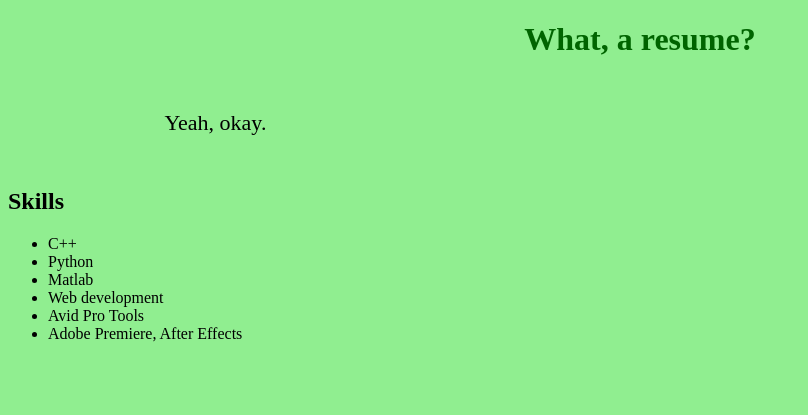
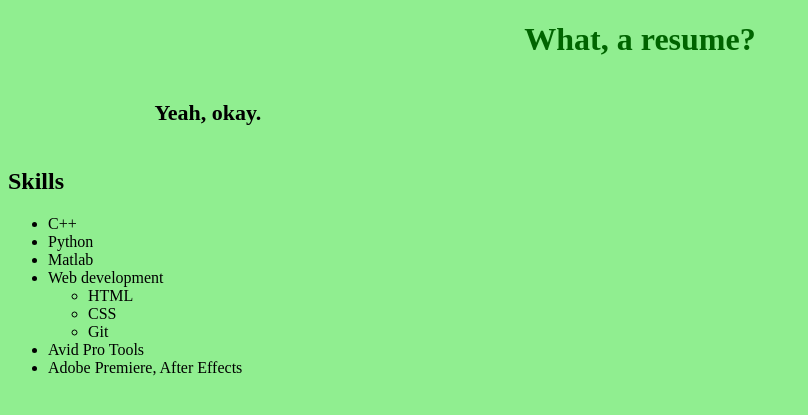
Before and after one commit to johncmerfeld/johncmerfeld.github.io, a PHP site: page /resume.html in a window 1280 px wide. Shown: the top 415 px of the page, without its empty margins (0-808 px from the left). Run offline with PHP 8.4, Linux system fonts and the light colour scheme.

Commit message:
tested resume, css

```diff
--- a/personalstyle.css
+++ b/personalstyle.css
@@ -18,8 +18,10 @@
 
 	p{
 		margin-left: 10%;
-		padding: 30px;
+		margin-right: 10%;
+		padding: 20px;
 		font-size: 22px;
+		font-weight: bold;
 
 	}
 
--- a/resume.html
+++ b/resume.html
@@ -19,7 +19,12 @@
   			<li>C++</li>
   			<li>Python</li>
   			<li>Matlab</li>
-			<li>Web development</li>
+			<li>Web development <ul>
+				<li> HTML </li>
+				<li> CSS </li>
+				<li> Git </li>
+			</ul>
+			</li>
   			<li>Avid Pro Tools</li>
   			<li>Adobe Premiere, After Effects</li>
 		</ul>
```
